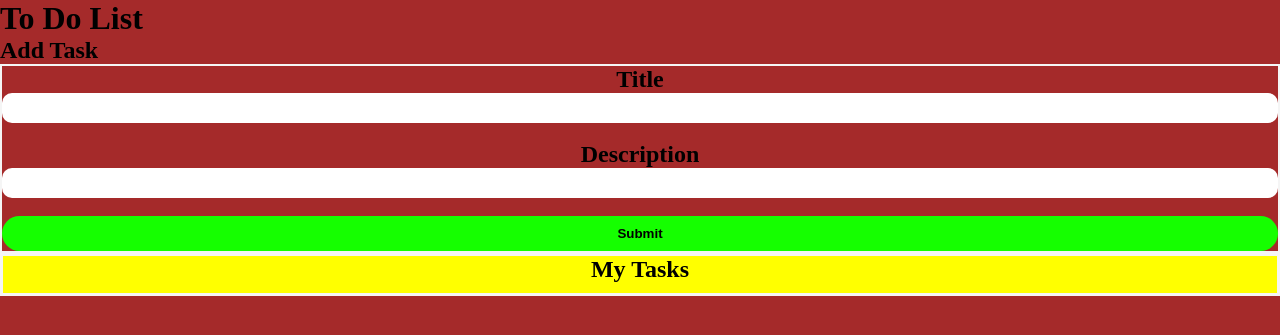
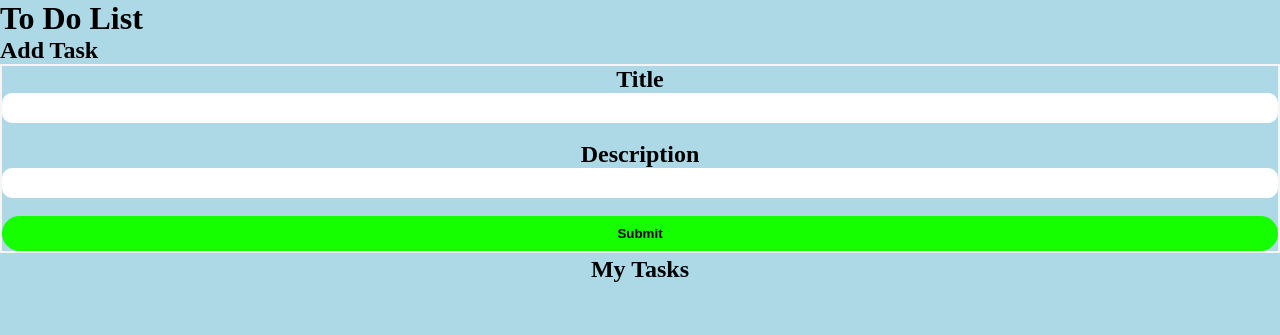
Before and after one commit to JhonatanIsai/JmedinaProject03, a PHP site: page / in a window 1280 px wide. Shown: the top 335 px of the page. Run offline with PHP 8.4, Linux system fonts and the light colour scheme; data that the repository does not hold is empty.

Commit message:
The css wasnt working at all. So ive been trying to fix it, and i think it works now.

```diff
--- a/index.php
+++ b/index.php
@@ -79,9 +79,11 @@
             ?>
             <?php foreach ($todolist as $customer) : ?>
                 <div class="task">
-                <p><span class="bold">Task Number:</span> <?php echo $customer['ItemNum']; ?></p>
-                <p><span class="bold">Title:</span> <?php echo $customer['Title']; ?></p>
-                <p><span class="bold">Description:</span> <?php echo $customer['Description']; ?></p>
+                    <div>
+                    <p><span class="bold">Task Number:</span> <?php echo $customer['ItemNum']; ?></p>
+                    <p><span class="bold">Title:</span> <?php echo $customer['Title']; ?></p>
+                    <p><span class="bold">Description:</span> <?php echo $customer['Description']; ?></p>
+                    </div>
                 <input class="button"  type="button" onclick="deleteItem( $customer['ItemNum'])">
 
                 </div>
--- a/scss/_main.scss
+++ b/scss/_main.scss
@@ -1,6 +1,7 @@
 $banner: black;
 $bannerText: whiteSmoke;
 $buttonColor: black;
+$background:lightblue;
 
 
 
@@ -27,7 +28,7 @@ $buttonColor: black;
 
 
 body{
-  background-color: brown;
+  background-color:$background;
 }
 .button{
     min-width: 45px;
@@ -67,9 +68,9 @@ body{
 
 }
     .tasksList{
-        @include flexCenter();
-        border: whitesmoke 3px solid;
-        background-color:yellow ;
+        @include flexColumn();
+        border: $background 3px solid;
+
         text-align: center;
         padding-bottom: 10px;
 
@@ -77,8 +78,7 @@ body{
             text-align: center;
         }
         .task{
-            font-style: italic;
-            background-color: pink;
+            @include flexCenter();
         }
 
         .button{
--- a/scss/style.css
+++ b/scss/style.css
@@ -1,4 +1,4 @@
-.inputArea, .tasksList {
+.inputArea, .tasksList, .tasksList .task {
   display: flex;
   align-items: center;
 }
@@ -10,7 +10,7 @@
 }
 
 body {
-  background-color: brown;
+  background-color: lightblue;
 }
 
 .button {
@@ -51,9 +51,9 @@ body {
 }
 
 .tasksList {
-  justify-content: center;
-  border: whitesmoke 3px solid;
-  background-color: yellow;
+  flex-direction: column;
+  justify-content: flex-start;
+  border: lightblue 3px solid;
   text-align: center;
   padding-bottom: 10px;
 }
@@ -63,8 +63,7 @@ body {
 }
 
 .tasksList .task {
-  font-style: italic;
-  background-color: pink;
+  justify-content: center;
 }
 
 .tasksList .button {
```
Also changed, not shown: 1 other file.
